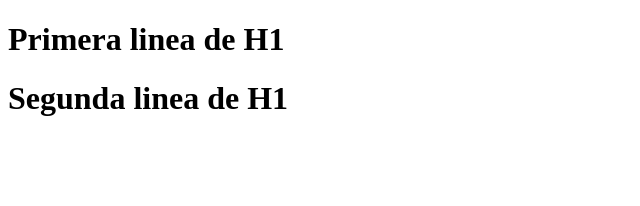
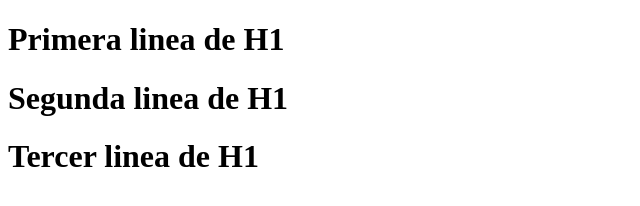
Before and after one commit to Emellgonzalez/Trabajo_Emell, a plain HTML site: page index.html in a window 1280 px wide. Shown: the whole page, without its empty margins (0-640 px from the left). Drawn offline with Linux system fonts and the light colour scheme.

Commit message:
Tercer commit

```diff
--- a/index.html
+++ b/index.html
@@ -8,5 +8,6 @@
 <body>
     <h1>Primera linea de H1</h1>
     <h1>Segunda linea de H1</h1>
+    <h1>Tercer linea de H1</h1>
 </body>
 </html>
```
